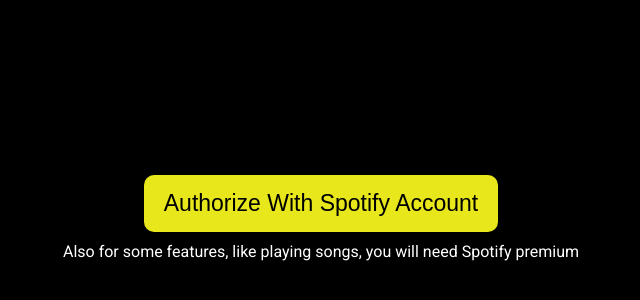
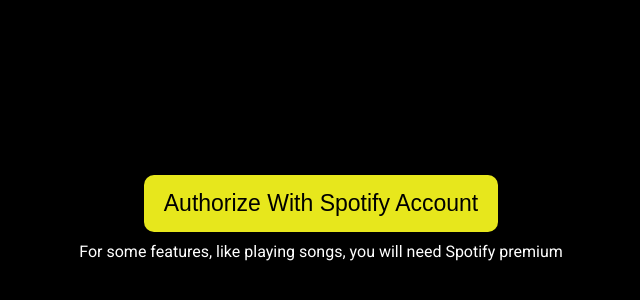
Before and after one commit to JelaJs/Spotify-Web-API-Vue3-App-newRep, a Vue app: page / in a window 1280 px wide. Shown: the part 182-482 px from the top of the page, without its empty margins (319-959 px from the left). Built offline with nearby package versions, Linux system fonts and the light colour scheme.

Commit message:
Fixed bugs and some features

```diff
--- a/src/App.vue
+++ b/src/App.vue
@@ -7,7 +7,7 @@
       For the app to work properly, after authorization, make sure to keep the original Spotify
       open, and to set the proper audio device active(play random song)
     </p>-->
-    <p>Also for some features, like playing songs, you will need Spotify premium</p>
+    <p>For some features, like playing songs, you will need Spotify premium</p>
   </div>
   <div class="grid" v-else>
     <div class="responsiveMenuToggler">
```
